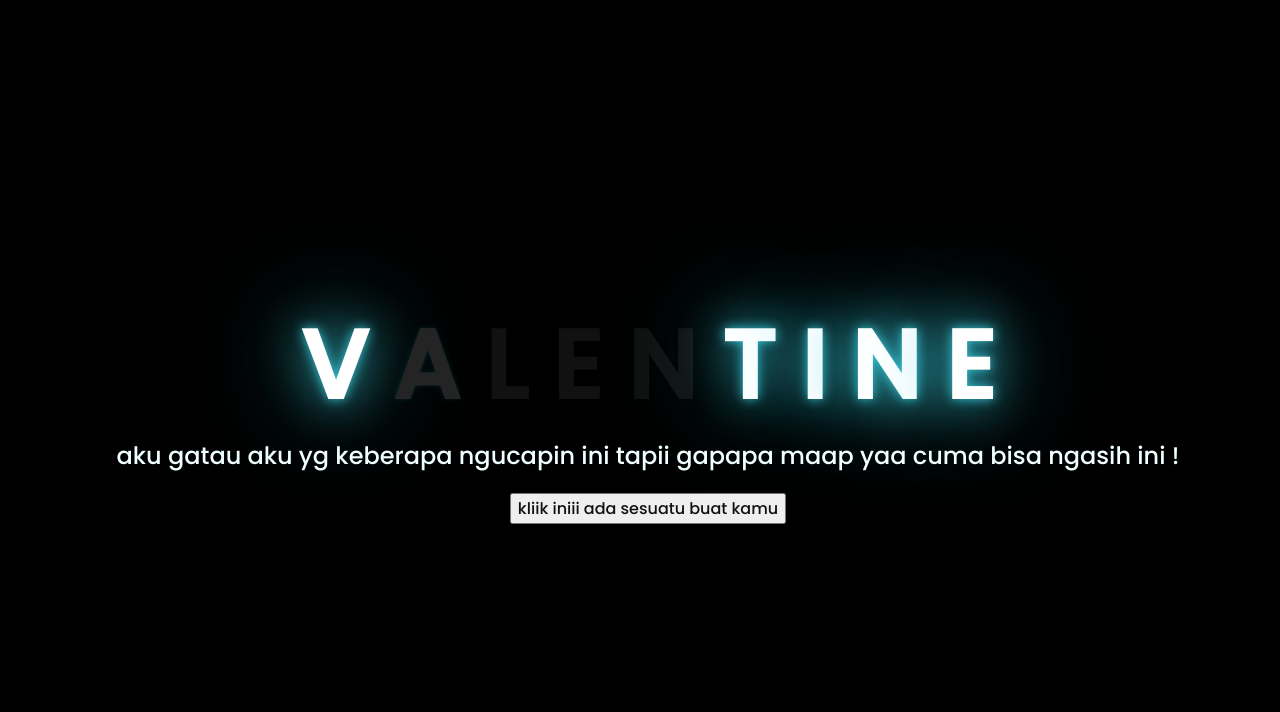
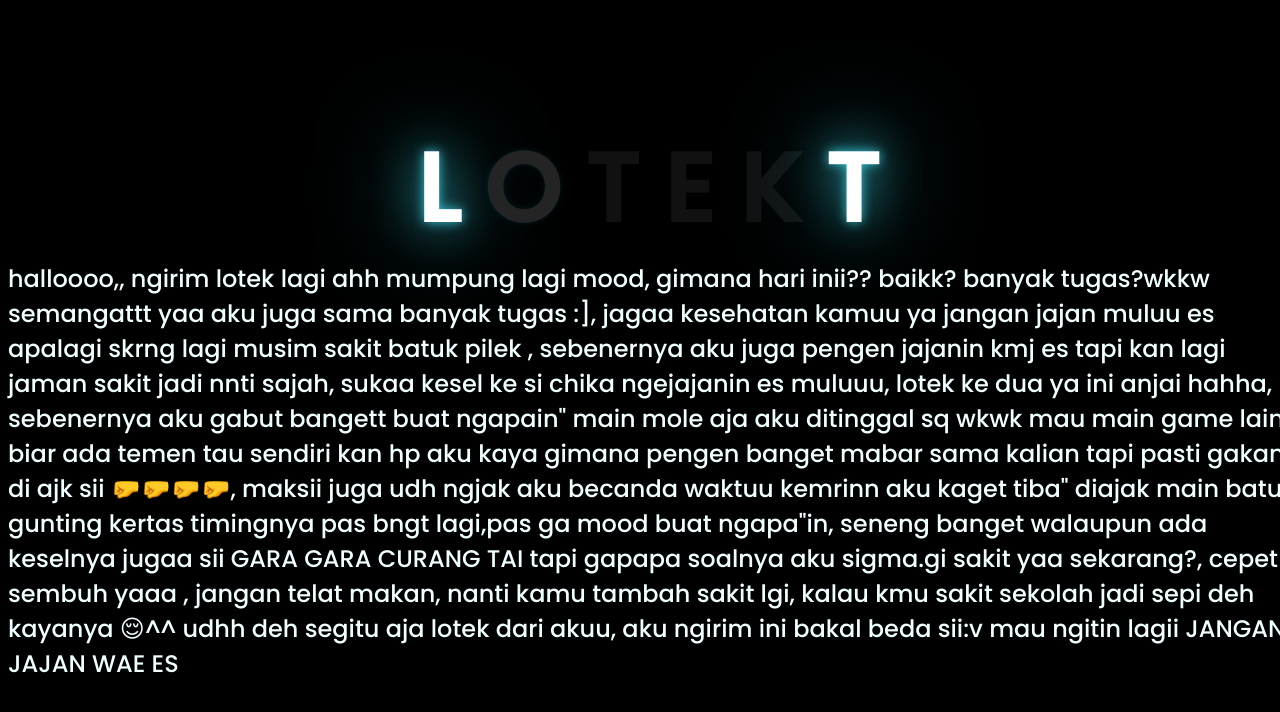
Before and after one commit to Nachrowiel/ikutannn-yaa, a plain HTML site: page index.html in a window 1280 px wide. Drawn offline with Linux system fonts and the light colour scheme; files that its build step writes are made by us from their sources.

Commit message:
Update index.html

```diff
--- a/index.html
+++ b/index.html
@@ -11,23 +11,16 @@
 <body>
     <div class="greetings">
     <!-- silahkan menambah kata sesuai keinginan dengan <span>text...</span -->
-        <span>V</span>
-        <span>A</span>
         <span>L</span>
+        <span>O</span>
+        <span>T</span>
         <span>E</span>
-        <span>N</span>
+        <span>K</span>
         <span>T</span>
-        <span>I</span>
-        <span>N</span>
-        <span>E</span>
     </div>
     <div class="description">
-        <span>aku gatau aku yg keberapa ngucapin ini tapii gapapa maap yaa cuma bisa ngasih ini !</span>
-    </div>
-    <div class="button">
-        <button>
-            <a href="flower.html">kliik iniii ada sesuatu buat kamu</a>
-        </button>
+        <span>halloooo,, ngirim lotek lagi ahh mumpung lagi mood,
+gimana hari inii?? baikk? banyak tugas?wkkw semangattt yaa aku juga sama banyak tugas :], jagaa kesehatan kamuu ya jangan jajan muluu es apalagi skrng lagi musim sakit batuk pilek , sebenernya aku juga pengen jajanin kmj es tapi kan lagi jaman sakit jadi nnti sajah, sukaa kesel ke si chika ngejajanin es muluuu, lotek ke dua ya ini anjai hahha, sebenernya aku gabut bangett buat ngapain" main mole aja aku ditinggal sq wkwk mau main game lain biar ada temen tau sendiri kan hp aku kaya gimana pengen banget mabar sama kalian tapi pasti gakan di ajk sii 🤛🤛🤛🤛, maksii juga udh ngjak aku becanda waktuu kemrinn aku kaget tiba" diajak main batu gunting kertas  timingnya pas bngt lagi,pas ga mood buat ngapa"in, seneng banget walaupun  ada keselnya jugaa sii GARA GARA CURANG TAI tapi gapapa soalnya aku sigma.gi sakit yaa sekarang?, cepet sembuh yaaa , jangan telat makan, nanti kamu tambah sakit lgi, kalau kmu sakit sekolah jadi sepi deh kayanya 😌^^  udhh deh segitu aja lotek dari akuu, aku ngirim ini bakal beda sii:v mau ngitin lagii JANGAN JAJAN WAE ES</span>
 
     </div>
 </body>
```
